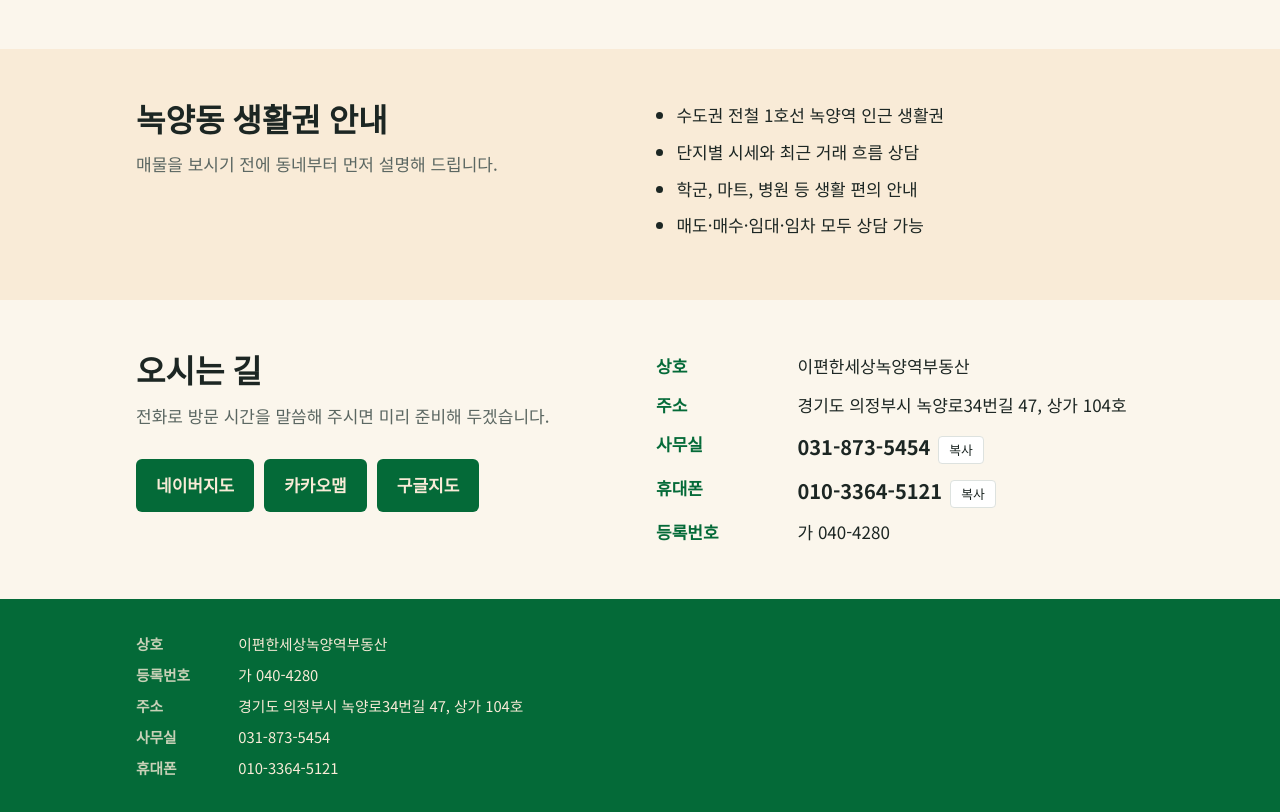
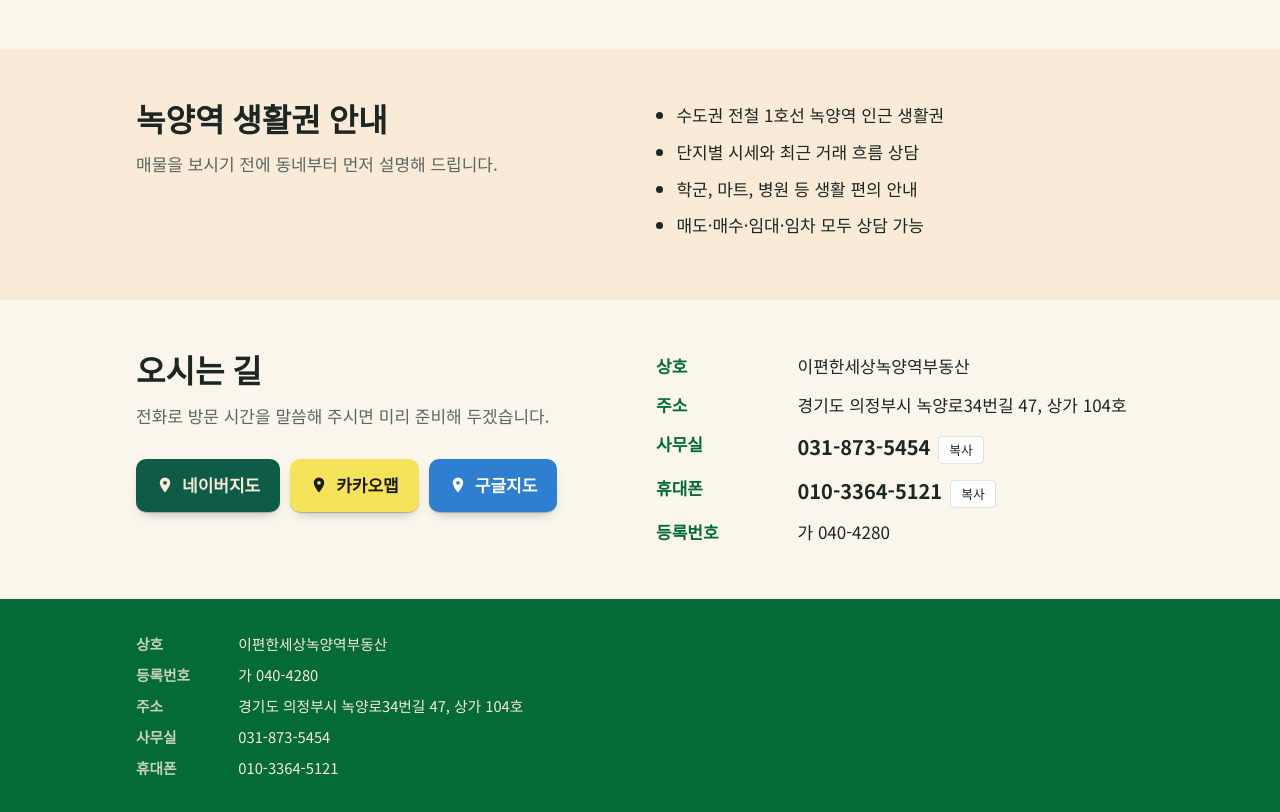
Before and after one commit to kys50596-glitch/test, a plain HTML site: page docs/index.html in a window 1280 px wide. Shown: the part 1236-2048 px from the top of the page. Drawn offline with Linux system fonts and the light colour scheme.

Commit message:
Rename to 녹양역 생활권 안내, restyle map buttons
Co-Authored-By: Claude Sonnet 5.5 <noreply@anthropic.com>
Claude-Session: https://claude.ai/code/session_014ojxHJG5N6XGfjCeihML2Q

```diff
--- a/docs/index.html
+++ b/docs/index.html
@@ -58,7 +58,13 @@ dl.info dd{margin:0;min-width:0}
 .num{font-size:1.25rem;font-weight:700;font-variant-numeric:tabular-nums}
 .copy{margin-left:8px;font:inherit;font-size:.8rem;padding:2px 10px;border:1px solid var(--line);background:var(--surface);color:var(--fg);border-radius:4px;cursor:pointer}
 .maps{display:flex;gap:10px;flex-wrap:wrap;margin-top:16px}
-.map{display:inline-block;background:var(--brand);color:var(--brand-fg);padding:12px 20px;border-radius:6px;text-decoration:none;font-weight:700}
+.map{display:inline-flex;align-items:center;gap:8px;padding:12px 20px;border-radius:10px;text-decoration:none;font-weight:700;box-shadow:0 1px 0 rgba(0,0,0,.18),0 6px 14px -8px rgba(0,0,0,.45);transition:transform .15s ease,box-shadow .15s ease}
+.map svg{width:18px;height:18px;flex:none}
+.map:hover{transform:translateY(-2px)}
+.map.m1{background:#0e5c47;color:#f9ebd7}
+.map.m2{background:#f5e45a;color:#1c1a0a}
+.map.m3{background:#2f7fd1;color:#fff}
+@media (prefers-reduced-motion:reduce){.map{transition:none}.map:hover{transform:none}}
 .sns{display:grid;grid-template-columns:repeat(auto-fit,minmax(170px,1fr));gap:12px}
 .sns a{display:flex;align-items:center;gap:14px;padding:14px 16px;border:1px solid var(--line);background:var(--surface);border-radius:6px;text-decoration:none;font-weight:700;min-width:0}
 .sns a span.t{display:flex;flex-direction:column;min-width:0;line-height:1.4}
@@ -169,7 +175,7 @@ footer dd{margin:0;min-width:0}
 <section class="band">
   <div class="wrap two">
     <div>
-      <h2>녹양동 생활권 안내</h2>
+      <h2>녹양역 생활권 안내</h2>
       <p class="lead" style="margin:0">매물을 보시기 전에 동네부터 먼저 설명해 드립니다.</p>
     </div>
     <ul class="pts">
@@ -187,9 +193,9 @@ footer dd{margin:0;min-width:0}
       <h2>오시는 길</h2>
       <p class="lead">전화로 방문 시간을 말씀해 주시면 미리 준비해 두겠습니다.</p>
       <div class="maps">
-        <a class="map" href="https://map.naver.com/p/search/%EA%B2%BD%EA%B8%B0%EB%8F%84%20%EC%9D%98%EC%A0%95%EB%B6%80%EC%8B%9C%20%EB%85%B9%EC%96%91%EB%A1%9C34%EB%B2%88%EA%B8%B8%2047" target="_blank" rel="noopener">네이버지도</a>
-        <a class="map" href="https://map.kakao.com/link/search/%EA%B2%BD%EA%B8%B0%EB%8F%84%20%EC%9D%98%EC%A0%95%EB%B6%80%EC%8B%9C%20%EB%85%B9%EC%96%91%EB%A1%9C34%EB%B2%88%EA%B8%B8%2047" target="_blank" rel="noopener">카카오맵</a>
-        <a class="map" href="https://www.google.com/maps/search/?api=1&query=%EA%B2%BD%EA%B8%B0%EB%8F%84%20%EC%9D%98%EC%A0%95%EB%B6%80%EC%8B%9C%20%EB%85%B9%EC%96%91%EB%A1%9C34%EB%B2%88%EA%B8%B8%2047" target="_blank" rel="noopener">구글지도</a>
+        <a class="map m1" href="https://map.naver.com/p/search/%EA%B2%BD%EA%B8%B0%EB%8F%84%20%EC%9D%98%EC%A0%95%EB%B6%80%EC%8B%9C%20%EB%85%B9%EC%96%91%EB%A1%9C34%EB%B2%88%EA%B8%B8%2047" target="_blank" rel="noopener"><svg viewBox="0 0 24 24" aria-hidden="true"><path d="M12 2a7 7 0 0 0-7 7c0 5 7 13 7 13s7-8 7-13a7 7 0 0 0-7-7zm0 9.5A2.5 2.5 0 1 1 12 6.5a2.5 2.5 0 0 1 0 5z" fill="currentColor"/></svg>네이버지도</a>
+        <a class="map m2" href="https://map.kakao.com/link/search/%EA%B2%BD%EA%B8%B0%EB%8F%84%20%EC%9D%98%EC%A0%95%EB%B6%80%EC%8B%9C%20%EB%85%B9%EC%96%91%EB%A1%9C34%EB%B2%88%EA%B8%B8%2047" target="_blank" rel="noopener"><svg viewBox="0 0 24 24" aria-hidden="true"><path d="M12 2a7 7 0 0 0-7 7c0 5 7 13 7 13s7-8 7-13a7 7 0 0 0-7-7zm0 9.5A2.5 2.5 0 1 1 12 6.5a2.5 2.5 0 0 1 0 5z" fill="currentColor"/></svg>카카오맵</a>
+        <a class="map m3" href="https://www.google.com/maps/search/?api=1&query=%EA%B2%BD%EA%B8%B0%EB%8F%84%20%EC%9D%98%EC%A0%95%EB%B6%80%EC%8B%9C%20%EB%85%B9%EC%96%91%EB%A1%9C34%EB%B2%88%EA%B8%B8%2047" target="_blank" rel="noopener"><svg viewBox="0 0 24 24" aria-hidden="true"><path d="M12 2a7 7 0 0 0-7 7c0 5 7 13 7 13s7-8 7-13a7 7 0 0 0-7-7zm0 9.5A2.5 2.5 0 1 1 12 6.5a2.5 2.5 0 0 1 0 5z" fill="currentColor"/></svg>구글지도</a>
       </div>
     </div>
     <dl class="info">
```
Also changed, not shown: index.html (+11 -5 lines).
